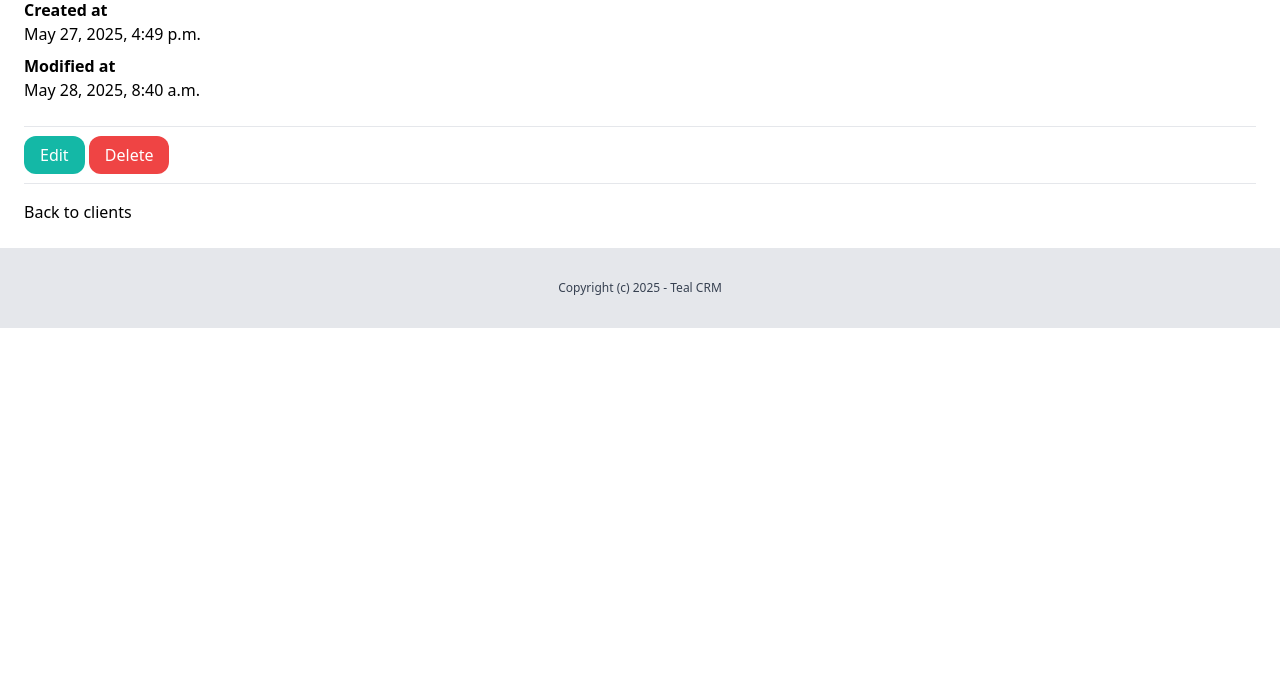
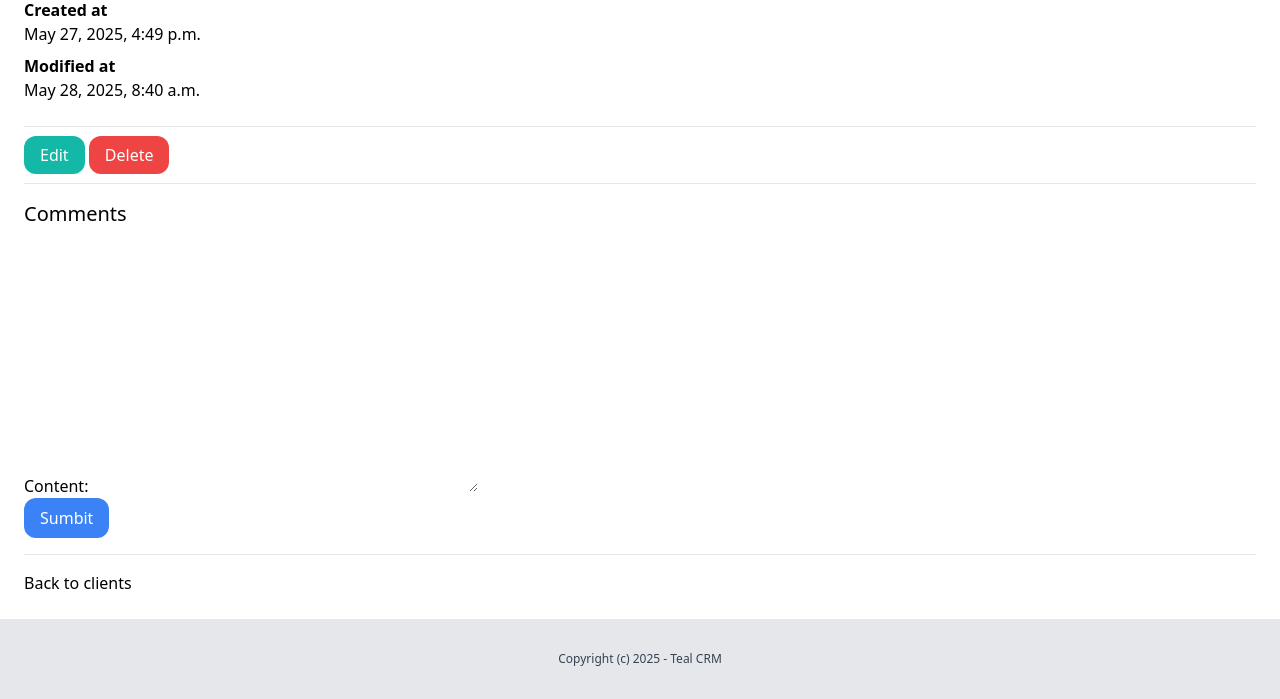
Before and after one commit to BuDi4ka/Django_CRM_App, a Django app: page /dashboard/clients/1/ in a window 1280 px wide. Shown: the part 198-897 px from the top of the page. Before the commit the page ends 526 px from the top, so only its background shows below. Run offline with Django 5.2, Linux system fonts and the light colour scheme; a user stored in the database is signed in; data comes from the database, SQL or seed files in the repository; both versions use the stored data as it was after the commit.

Commit message:
Add comment functionality to client detail view; create AddCommentForm and update views and templates

```diff
--- a/client/forms.py
+++ b/client/forms.py
@@ -1,8 +1,13 @@
 from django import forms
 
-from .models import Client
+from .models import Client, Comment
 
 class AddClientForm(forms.ModelForm):
     class Meta:
         model = Client
         fields = ('name', 'email', 'description',)
+
+class AddCommentForm(forms.ModelForm):
+    class Meta:
+        model = Comment
+        fields = ('content', )
--- a/client/templates/client/clients_detail.html
+++ b/client/templates/client/clients_detail.html
@@ -26,6 +26,26 @@
         <a href="{% url 'clients:delete' client.id %}" class="py-2 px-4 rounded-xl bg-red-500 text-white">Delete</a>
 
         <hr class="my-4">
+            <h2 class="mb-6 text-xl">Comments</h2>
+            <div class="space-y-4">
+                {% for comment in client.comments.all %}
+                    <div class="bg-gray-100 py-6 px-6 rounded-xl">
+                        <p class="mb-2"><strong>{{ comment.created_by }}</strong> @ {{ comment.created_at }}</p>
+
+                        {{ comment.content }}
+                    </div>
+                {% endfor %}
+            </div>
+
+        <form action="{% url 'clients:comment' client.id %}" method="POST">
+            {% csrf_token %}
+
+            {{ form.as_p}}
+
+            <button class="py-2 px-4 rounded-xl bg-blue-500 text-white">Sumbit</button>
+        </form>
+
+        <hr class="my-4">
 
         <a href="{% url 'clients:list' %}">Back to clients</a>
     </div>
--- a/client/urls.py
+++ b/client/urls.py
@@ -6,8 +6,9 @@ app_name = 'clients'
 
 urlpatterns = [
     path('', views.clients_list, name='list'),
+    path('<int:pk>/', views.clients_detail, name='detail'),
     path('<int:pk>/delete/', views.clients_delete, name='delete'),
     path('<int:pk>/edit/', views.clients_edit, name='edit'),
-    path('<int:pk>/', views.clients_detail, name='detail'),
+    path('<int:pk>/comment/', views.clients_detail, name='comment'),
     path('add/', views.clients_add, name='add')
 ]
--- a/client/views.py
+++ b/client/views.py
@@ -3,7 +3,7 @@ from django.contrib.auth.decorators import login_required
 from django.contrib import messages
 
 from .models import Client
-from .forms  import AddClientForm
+from .forms  import AddClientForm, AddCommentForm
 
 from team.models import Team
 
@@ -19,9 +19,26 @@ def clients_list(request):
 @login_required
 def clients_detail(request, pk):
     client = get_object_or_404(Client, created_by=request.user, pk=pk)
+    team = Team.objects.filter(created_by=request.user)[0]
+
+    if request.method == "POST":
+        form = AddCommentForm(request.POST)
+
+        if form.is_valid():
+            comment = form.save(commit=False)
+            comment.team = team
+            comment.created_by = request.user
+            comment.client = client
+            comment.save()
+
+            return redirect('clients:detail', pk=pk)
+
+    else:
+        form = AddCommentForm()
 
     return render(request, 'client/clients_detail.html', {
         'client': client,
+        'form': form,
     })
 
 @login_required
--- a/lead/views.py
+++ b/lead/views.py
@@ -43,7 +43,6 @@ class LeadDetailView(DetailView):
         context = super().get_context_data(**kwargs)
         context["form"] = AddCommentForm()
         return context
-
 
     def get_queryset(self):
         queryset = super(LeadDetailView, self).get_queryset()
```
Also changed, not shown: db.sqlite3.
